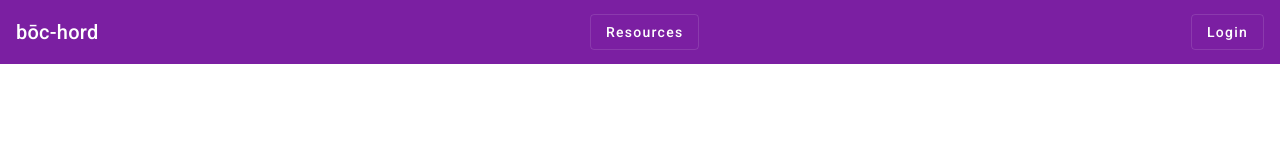
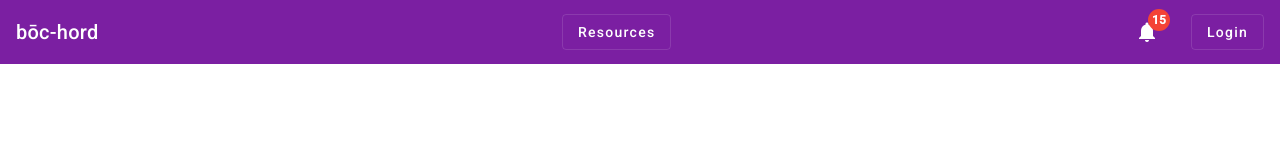
Before and after one commit to janet-dev/resources, an Angular app: page / in a window 1280 px wide. Shown: the top 160 px of the page. Built offline with nearby package versions, Linux system fonts and the light colour scheme.

Commit message:
Add notification bell to toolbar

```diff
--- a/src/app/app.component.html
+++ b/src/app/app.component.html
@@ -1,7 +1,17 @@
 <mat-toolbar color="primary" class="flex justify-content-between">
   bōc-hord
   <a routerLink="resources" href="" mat-stroked-button>Resources</a>
-  <a routerLink="login" href="" mat-stroked-button>Login</a>
+
+
+  <div class="demo-section">
+    <mat-icon id="icon-bell" matBadge="15" matBadgeColor="warn">notifications</mat-icon>
+      <!-- Include text description of the icon's meaning for screen-readers -->
+      <span class="cdk-visually-hidden">
+        Example with a bell icon with overlaid badge showing the number 15
+      </span>
+
+    <a routerLink="login" mat-stroked-button>Login</a>
+  </div>
 
 </mat-toolbar>
 
--- a/src/app/app.component.scss
+++ b/src/app/app.component.scss
@@ -0,0 +1,4 @@
+.mat-icon {
+    margin-right: 2rem;
+    vertical-align: middle;
+}
--- a/src/app/material-design/material-design.module.ts
+++ b/src/app/material-design/material-design.module.ts
@@ -11,6 +11,7 @@ import {MatDividerModule} from '@angular/material/divider';
 import {MatProgressSpinnerModule} from '@angular/material/progress-spinner';
 import {MatGridListModule} from '@angular/material/grid-list';
 import {MatChipsModule} from '@angular/material/chips';
+import {MatBadgeModule} from '@angular/material/badge';
 
 
 @NgModule({
@@ -27,6 +28,7 @@ import {MatChipsModule} from '@angular/material/chips';
     MatProgressSpinnerModule,
     MatGridListModule,
     MatChipsModule,
+    MatBadgeModule,
 
   ]
 })
```
